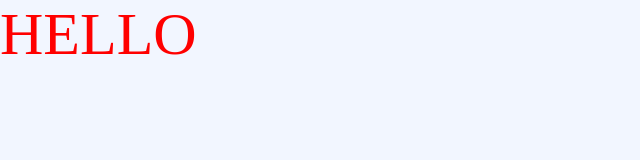
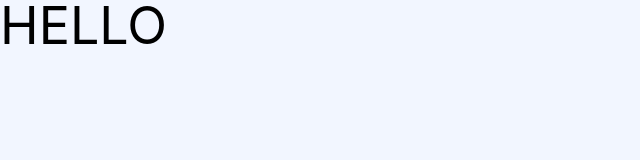
Before and after one commit to luis-bueno/portfolio-lb, a Gatsby site: page / in a window 1280 px wide. Shown: the whole page, without its empty margins (0-640 px from the left). Built offline with nearby package versions, Linux system fonts and the light colour scheme; Gatsby itself is replaced by a stand-in of ours.

Commit message:
update styles

```diff
--- a/src/components/layout/layout.css
+++ b/src/components/layout/layout.css
@@ -3,18 +3,6 @@
 *::before,
 *::after {
   box-sizing: border-box;
-}
-
-/* Set core body defaults */
-body {
-  line-height: 1;
-  font-family: -apple-system, BlinkMacSystemFont, "Segoe UI", Roboto, Oxygen,
-    Ubuntu, Cantarell, "Open Sans", "Helvetica Neue", sans-serif;
-  font-size: 16px;
-  -webkit-font-smoothing: antialiased;
-  -moz-osx-font-smoothing: grayscale;
-  min-height: 100vh;
-  text-rendering: optimizeSpeed;
 }
 
 /* Set core defaults */
@@ -106,6 +94,16 @@ video {
   font: inherit;
 }
 
+/* Set core body defaults */
+body {
+  line-height: 1;
+  font-size: 16px;
+  min-height: 100vh;
+  text-rendering: optimizeSpeed;
+  -webkit-font-smoothing: antialiased;
+  -moz-osx-font-smoothing: grayscale;
+}
+
 /* HTML5 display-role reset for older browsers */
 aside,
 figcaption,
--- a/src/components/styles/BreakPoints.js
+++ b/src/components/styles/BreakPoints.js
@@ -4,3 +4,9 @@ export const BreakPoints = {
   laptop: "1024px",
   desktop: "1280px",
 }
+
+/* BREAK POINT */
+/* --break-point-phone: 640px;
+--break-point-tablet: 768px;
+--break-point-laptop: 1024px;
+--break-point-desktop: 1280px; */
--- a/src/components/styles/GlobalStyles.js
+++ b/src/components/styles/GlobalStyles.js
@@ -4,31 +4,30 @@ import { BreakPoints } from "./BreakPoints"
 export const GlobalStyles = createGlobalStyle`
 :root {
 
-/* BREAK POINT */
-/* --break-point-phone: 640px;
---break-point-tablet: 768px;
---break-point-laptop: 1024px;
---break-point-desktop: 1280px; */
+/* COLOR */
+--color-text-1: #000000;
+--color-text-2: rgba(0, 0, 0, 0.7);
 
-/* COLOR */
---color-text: #000000;
---color-text-black-lighter: rgba(0, 0, 0, 0.7);
---color-text-white: #FFFFFF;
---color-text-white-darker: rgba(255, 255, 255, 0.7);
+--color-background-1: #F2F6FF;
+--color-background-2: #E3E8FF;
 
---color-background: #F2F6FF;
---color-background-blurred: hsla(0deg, 0%, 100%, 0.85);
-
---color-text: red;
+--color-primary: #3913B8;
+--color-secondary: #2FB5FC;
 
 @media (prefers-color-scheme: dark) {
-        --color-background: #1F1F47;;
+
+    --color-text-1: #FFFFFF;
+    --color-text-2: rgba(255, 255, 255, 0.7);
+
+    --color-background-1: #1F1F47;
+    --color-background-2: #1A2151;
+
+    --color-primary: #8352FD;
+    --color-secondary: #00CFFD;
     }
 
 
-/* --color-primary: hsl(245deg, 100%, 60%);
---color-secondary: hsl(333deg, 100%, 45%);
---color-tertiary: hsl(255deg, 85%, 30%);
+/* --color-tertiary: hsl(255deg, 85%, 30%);
 --color-decorative: hsl(200deg, 75%, 65%); */
 
 /* --color-muted: hsl(210deg, 55%, 92%);
@@ -39,9 +38,8 @@ export const GlobalStyles = createGlobalStyle`
 
 /* FONT */
 --font-family: -apple-system, BlinkMacSystemFont, "Segoe UI", Roboto, Oxygen,
-  Ubuntu, Cantarell, "Open Sans", "Helvetica Neue", sans-serif;
---line-height-heading: 1.6;
---line-height-text: 1.6;
+                Ubuntu, Cantarell, "Open Sans", "Helvetica Neue", sans-serif;
+--line-height: 1.6;
 --font-weight-normal: 400;
 --font-weight-semibold: 600;
 --font-weight-bold: 700;
@@ -52,11 +50,31 @@ export const GlobalStyles = createGlobalStyle`
 --font-size-b1: 24px;
 --font-size-b2: 20px;
 --font-size-text-medium:  17px;
---font-size-text-caption: 15px;
+--font-size-text-regular: 15px;
 --font-size-text-small:   13px;
 
+@media (max-width: ${BreakPoints.desktop}){
+    --font-size-h1: 52px;
+    --font-size-h2: 38px;
+    --font-size-h3: 30px;
+}
+
+@media (max-width: ${BreakPoints.laptop}){
+    --font-size-h1: 46px;
+    --font-size-h2: 34px;
+    --font-size-h3: 28px;
+}
+
 @media (max-width: ${BreakPoints.tablet}){
-    --font-size-h1: 20px;
+    --font-size-h1: 40px;
+    --font-size-h2: 30px;
+    --font-size-h3: 26px;
+}
+
+@media (max-width: ${BreakPoints.phone}){
+    --font-size-h1: 34px;
+    --font-size-h2: 28px;
+    --font-size-h3: 24px;
 }
 
 /* SPACE */
@@ -66,8 +84,6 @@ export const GlobalStyles = createGlobalStyle`
 --space-2-0em: 2em;
 
 /* SIZE */
-
-
 
 /* SHADOW */
 /* --shadow-sm: 0 1px 2px 0 rgba(0, 0, 0, 0.05);
@@ -85,10 +101,7 @@ export const GlobalStyles = createGlobalStyle`
 
 }
 body{
-    background: var(--color-background);
-
-
-
-
+    background: var(--color-background-1);
+    font-family: var(--font-family);
 }
 `
```
Also changed, not shown: src/components/styles/TextStyles.js (added, +39 -0 lines).
